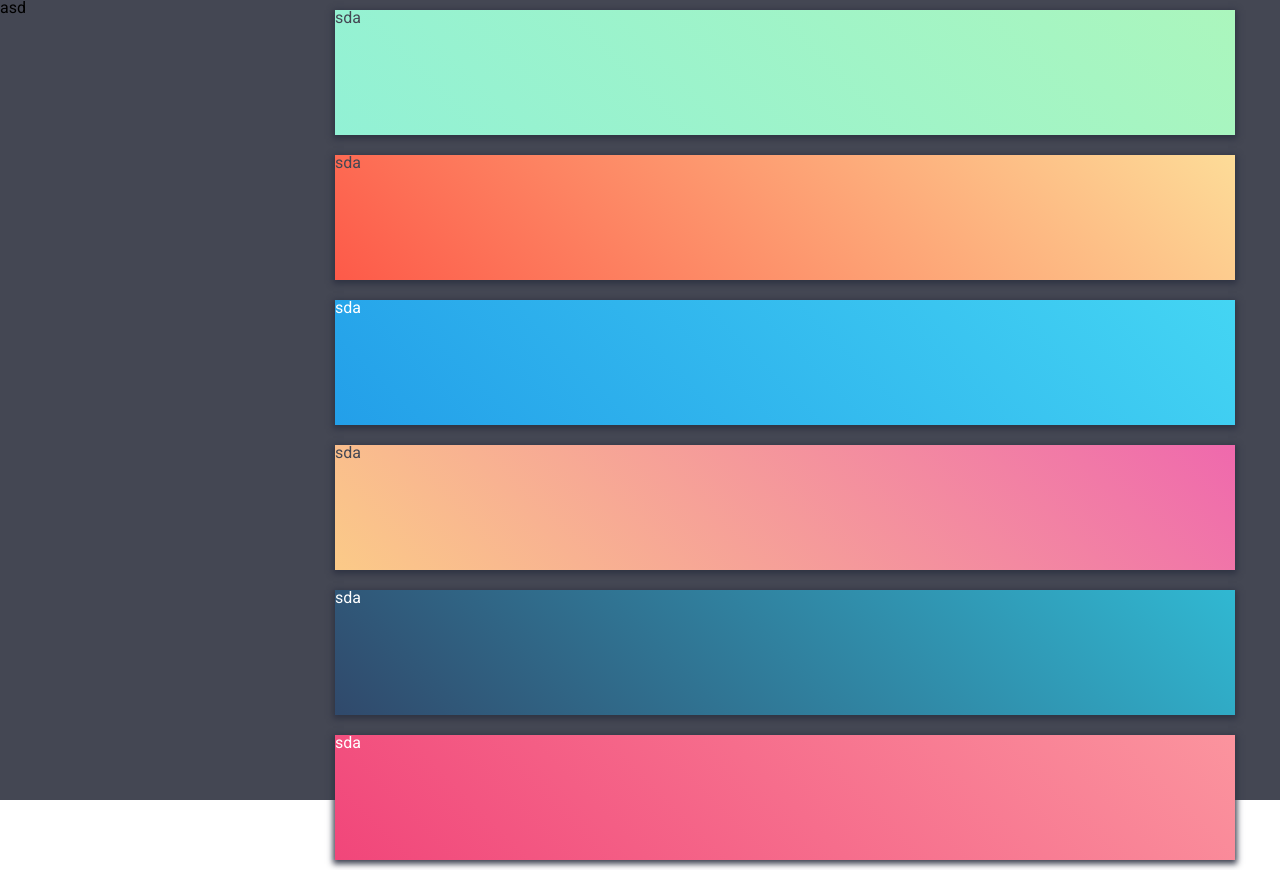
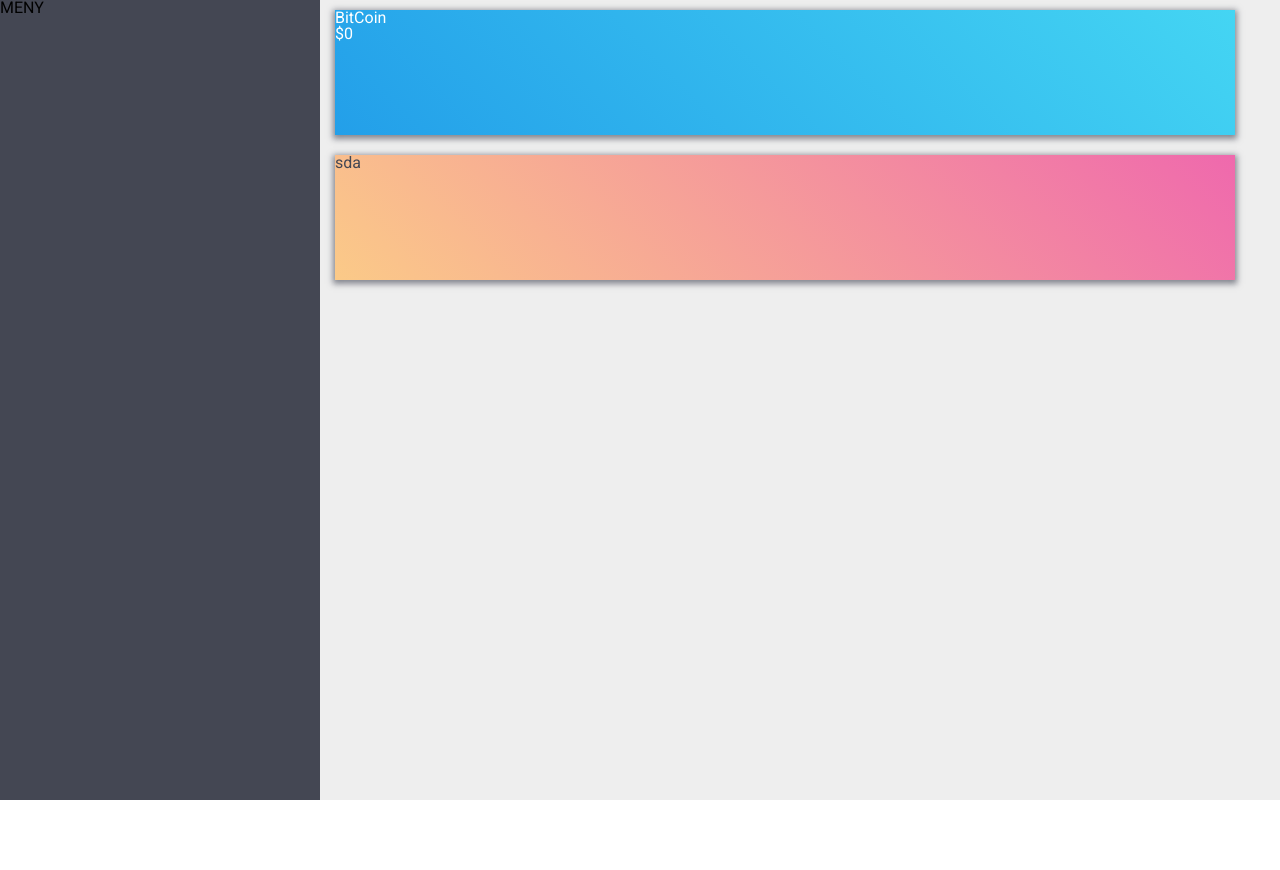
Before and after one commit to vianch/KundaKeeper, a React app: page / in a window 1280 px wide. After the commit the page ends 800 px from the top, so only its background shows below. Built offline with nearby package versions, Linux system fonts and the light colour scheme.

Commit message:
style(develop): change color layout

```diff
--- a/src/containers/wallet/wallet.scss
+++ b/src/containers/wallet/wallet.scss
@@ -3,18 +3,23 @@
 @import "../../styles/shared/mixins";
 
 .walletContainer{
-  background: $primary-color-grey;
   width: 100%;
-  height: 100vh;
+
   position: absolute;
 
   .walletListContainer {
     display: flex;
     flex-flow: column nowrap;
+    background: $primary-color-mid;
+    height: 100vh;
+  }
+
+  .walletList {
     padding: 0 15px;
   }
 }
 
 .menuContainer {
-
+  background: $primary-color-grey;
+  height: 100vh;
 }
--- a/src/containers/wallet/wallet.tsx
+++ b/src/containers/wallet/wallet.tsx
@@ -17,37 +17,28 @@ const WalletContainer = () => {
         <div
           className={`${styles.menuContainer} ${responsiveStyles["column-3"]}`}
         >
-          asd
+          MENY
         </div>
+
         <div
           className={`${responsiveStyles["column-9"]} ${
             styles.walletListContainer
           }`}
         >
-          <div className={`${boxCardStyles.card} ${boxCardStyles.cardGreen}`}>
-            sda
+          <div className={styles.walletList}>
+            <div className={`${boxCardStyles.card} ${boxCardStyles.cardBlue}`}>
+              <div className="image-logo" />
+              <div className="criptocurrency-information">
+                <h1>BitCoin</h1>
               </div>
-
-          <div className={`${boxCardStyles.card} ${boxCardStyles.cardOrange}`}>
-            sda
+              <div className="crito-currency-amount">
+                <span>$0</span>
               </div>
-
-          <div className={`${boxCardStyles.card} ${boxCardStyles.cardBlue}`}>
-            sda
             </div>
 
             <div className={`${boxCardStyles.card} ${boxCardStyles.cardPink}`}>
               sda
             </div>
-
-          <div
-            className={`${boxCardStyles.card} ${boxCardStyles.cardDarkBlue}`}
-          >
-            sda
-          </div>
-
-          <div className={`${boxCardStyles.card} ${boxCardStyles.cardRed}`}>
-            sda
           </div>
         </div>
       </div>
--- a/src/styles/components/box-card.scss
+++ b/src/styles/components/box-card.scss
@@ -12,10 +12,10 @@
 }
 
 .card {
-  @include box-shadow(0px 2px 6px 2px rgba(46,50,66,0.92));
+  @include box-shadow(0px 2px 6px 2px rgba(46,50,66,0.55));
   width: calc(100% - 30px);
   height: 125px;
-  margin: 10px 0 10px 0;
+  margin: 10px 0 20px 0;
 
   &.cardGreen {
     background: linear-gradient(45deg,#92F1D5,#ABF6BD);
```
Lines whose indentation alone changed are shown as unchanged.
